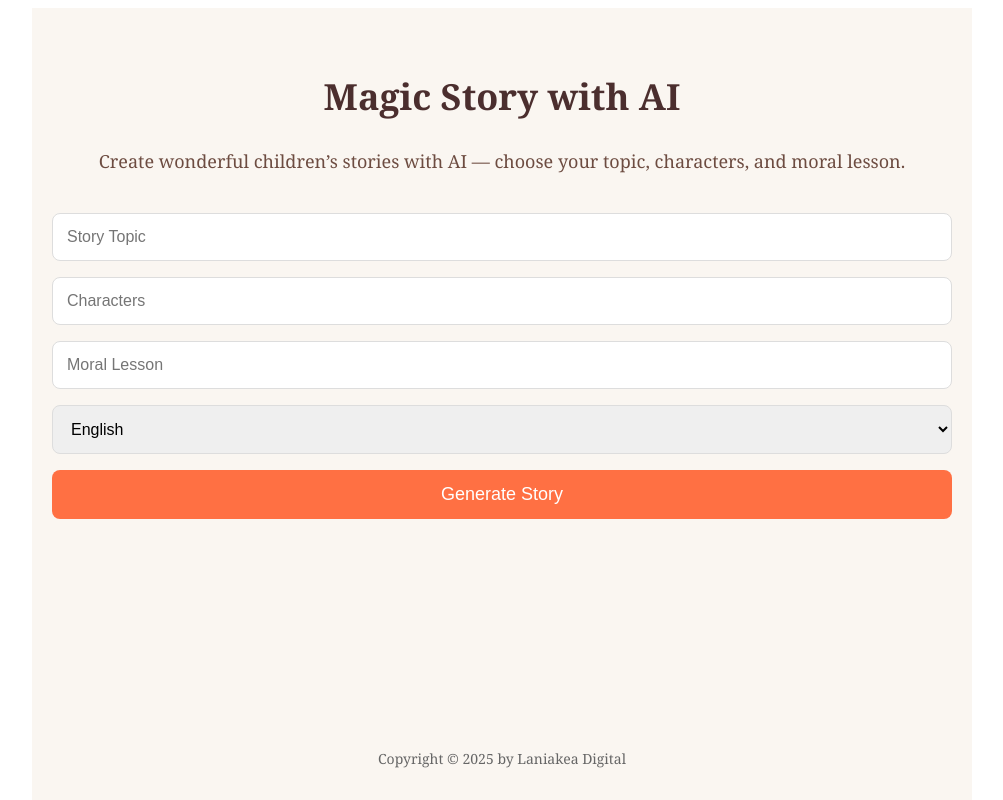
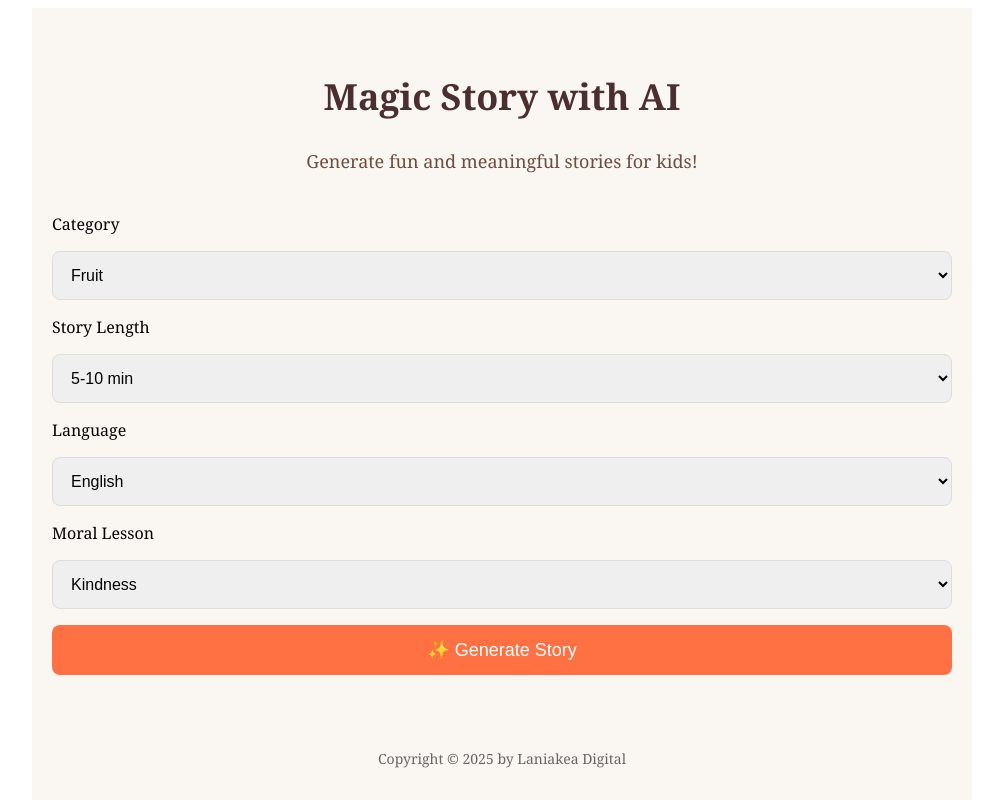
Before and after one commit to amysxe/magicstory-ai, a Next.js app: page / in a window 1280 px wide. Shown: the top 800 px of the page, without its empty margins (138-1141 px from the left). Built offline with nearby package versions, Linux system fonts and the light colour scheme.

Commit message:
Update index.js

```diff
--- a/pages/index.js
+++ b/pages/index.js
@@ -1,71 +1,68 @@
 import { useState } from "react";
 
 export default function Home() {
-  const [topic, setTopic] = useState("");
-  const [characters, setCharacters] = useState("");
-  const [moral, setMoral] = useState("");
+  const [category, setCategory] = useState("Fruit");
+  const [length, setLength] = useState("5-10 min");
   const [language, setLanguage] = useState("English");
-  const [story, setStory] = useState(null);
+  const [moral, setMoral] = useState("Kindness");
+  const [storyData, setStoryData] = useState(null);
   const [loading, setLoading] = useState(false);
 
-  const handleGenerate = async () => {
-    if (!topic || !characters || !moral) {
-      alert("Please fill in all fields!");
-      return;
-    }
+  const generateStory = async () => {
     setLoading(true);
-    setStory(null);
 
     try {
       const res = await fetch("/api/story", {
         method: "POST",
         headers: { "Content-Type": "application/json" },
-        body: JSON.stringify({ topic, characters, moral, language }),
+        body: JSON.stringify({ category, length, language, moral }),
       });
 
       const data = await res.json();
       if (res.ok) {
-        setStory(data);
+        setStoryData(data);
       } else {
         alert(data.error || "Failed to generate story");
       }
     } catch (err) {
       console.error(err);
       alert("Sorry, something went wrong. Please try again.");
+    } finally {
+      setLoading(false);
     }
-    setLoading(false);
   };
 
   return (
     <div className="container">
       <h1 className="title">Magic Story with AI</h1>
-      <p className="subtitle">
-        Create wonderful children’s stories with AI — choose your topic,
-        characters, and moral lesson.
-      </p>
+      <p className="subtitle">Generate fun and meaningful stories for kids!</p>
 
       <div className="form">
-        <input
-          type="text"
-          placeholder="Story Topic"
-          value={topic}
-          onChange={(e) => setTopic(e.target.value)}
+        <label>Category</label>
+        <select
           className="input"
-        />
-        <input
-          type="text"
-          placeholder="Characters"
-          value={characters}
-          onChange={(e) => setCharacters(e.target.value)}
+          value={category}
+          onChange={(e) => setCategory(e.target.value)}
+        >
+          <option>Fruit</option>
+          <option>Animal</option>
+          <option>Person</option>
+          <option>Mix</option>
+          <option>Random</option>
+        </select>
+
+        <label>Story Length</label>
+        <select
           className="input"
-        />
-        <input
-          type="text"
-          placeholder="Moral Lesson"
-          value={moral}
-          onChange={(e) => setMoral(e.target.value)}
-          className="input"
-        />
+          value={length}
+          onChange={(e) => setLength(e.target.value)}
+        >
+          <option>5-10 min</option>
+          <option>10-15 min</option>
+          <option>>15 min</option>
+        </select>
+
+        <label>Language</label>
         <select
           className="input"
           value={language}
@@ -76,25 +73,37 @@ export default function Home() {
           <option>German</option>
         </select>
 
-        <button onClick={handleGenerate} disabled={loading} className="button">
-          {loading ? "Generating..." : "Generate Story"}
+        <label>Moral Lesson</label>
+        <select
+          className="input"
+          value={moral}
+          onChange={(e) => setMoral(e.target.value)}
+        >
+          <option>Kindness</option>
+          <option>Honesty</option>
+          <option>Adventure</option>
+          <option>Bravery</option>
+          <option>Friendship</option>
+        </select>
+
+        <button onClick={generateStory} disabled={loading} className="button">
+          {loading ? "Generating..." : "✨ Generate Story"}
         </button>
       </div>
 
-      {story && (
+      {storyData && (
         <div className="story-result">
-          <h2 className="story-title">{story.title}</h2>
+          <h2 className="story-title">{storyData.title}</h2>
           <div
             className="story-content"
             dangerouslySetInnerHTML={{
-              __html: story.content.replace(/\n/g, "<br/><br/>"),
+              __html: storyData.content.replace(/\n/g, "<br/><br/>"),
             }}
           />
 
-          {/* Render images if available */}
-          {story.images && story.images.length > 0 && (
+          {storyData.images?.length > 0 && (
             <div className="story-images">
-              {story.images.map((url, idx) => (
+              {storyData.images.map((url, idx) => (
                 <img
                   key={idx}
                   src={url}
@@ -105,7 +114,7 @@ export default function Home() {
             </div>
           )}
 
-          <button className="button" onClick={handleGenerate}>
+          <button onClick={generateStory} className="button">
             Find More Story
           </button>
         </div>
@@ -119,7 +128,7 @@ export default function Home() {
         .container {
           max-width: 900px;
           margin: 0 auto;
-          padding: 40px 20px 100px; /* extra padding for footer */
+          padding: 40px 20px 100px;
           font-family: "Georgia", serif;
           background: #faf6f1;
           min-height: 100vh;
```
